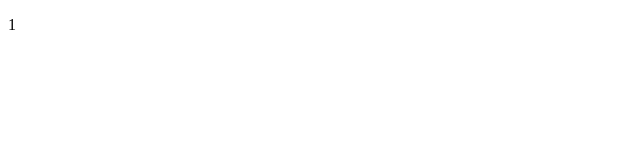
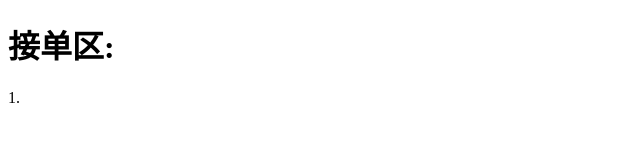
Before and after one commit to PSSteam-official/earnwechatwallet, a plain HTML site: page index.html in a window 1280 px wide. Shown: the whole page, without its empty margins (0-640 px from the left). Drawn offline with Linux system fonts and the light colour scheme.

Commit message:
Update index.html

```diff
--- a/index.html
+++ b/index.html
@@ -3,4 +3,5 @@
 <head>
 <meta charset="utf-8">
 <title>赚取免费的微信余额-B站Wuli憨包</title>
-<p>1</p>
+<h1>接单区:</h1>
+<p>1.
```
